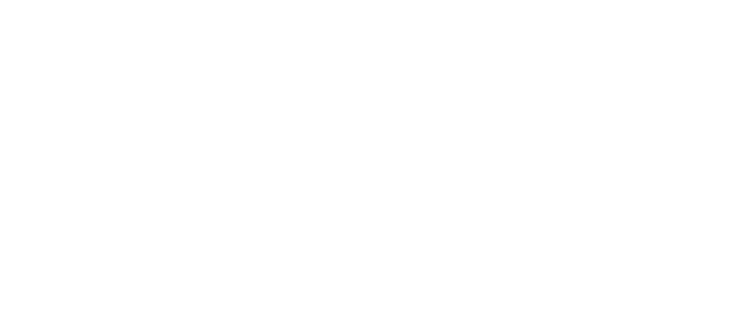
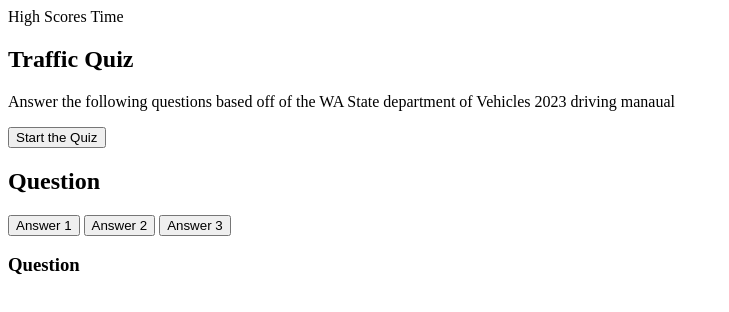
Before and after one commit to palmtopj/trafficQuiz, a plain HTML site: page index.html in a window 1280 px wide. Shown: the whole page, without its empty margins (0-729 px from the left). Drawn offline with Linux system fonts and the light colour scheme.

Commit message:
html skeleton of main page

```diff
--- a/index.html
+++ b/index.html
@@ -4,7 +4,44 @@
     <meta charset="UTF-8" />
     <meta http-equiv="X-UA-Compatible" content="IE=edge" />
     <meta name="viewport" content="width=device-width, initial-scale=1.0" />
-    <title>Document</title>
+    <title>Traffic Quiz</title>
   </head>
-  <body></body>
+  <body>
+    <navbar>
+        <!-- todo make justified-->
+    <span id="hiScore">High Scores</span>
+    <span id="timeRemain">Time</span>
+    </navbar>
+
+<section id = "intro">
+      <div id="introduction" class="box">
+        <!-- hide after initial button clickc -->
+        <h2>Traffic Quiz</h2>
+            <p>Answer the following questions based off of the WA State department of Vehicles 2023 driving manaual</p>
+            <!-- todo adde url to manual and DOV site-->
+            <button>
+                Start the Quiz
+            </button>
+        </div>
+</section>
+
+<section id = "questionCard">
+    <!-- todo make hidden until Start Quiz button clicked -->
+      <section class="question" class="box">
+        <!-- from questions array-->
+        <h2>Question</h2>
+        <section id="answers">
+            <button id=answer1>Answer 1</button>
+            <button id=answer2>Answer 2</button>
+            <button id=answer3>Answer 3</button>
+        </section>
+     </section>
+      </div>
+      <div id="question" class="box" data-number="4">
+        <h3>Question</h3>
+        <ul>
+
+        </ul>
+
+  </body>
 </html>
```
Also changed, not shown: 1 other file.
